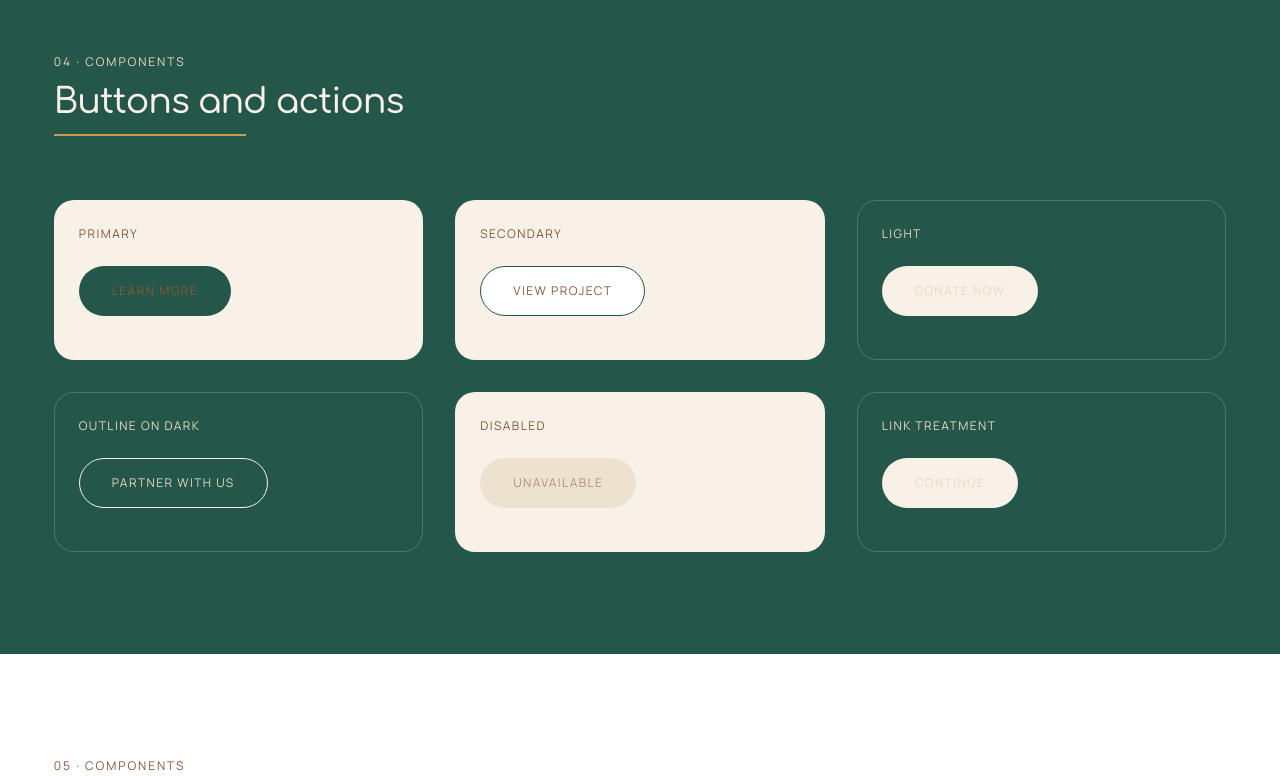
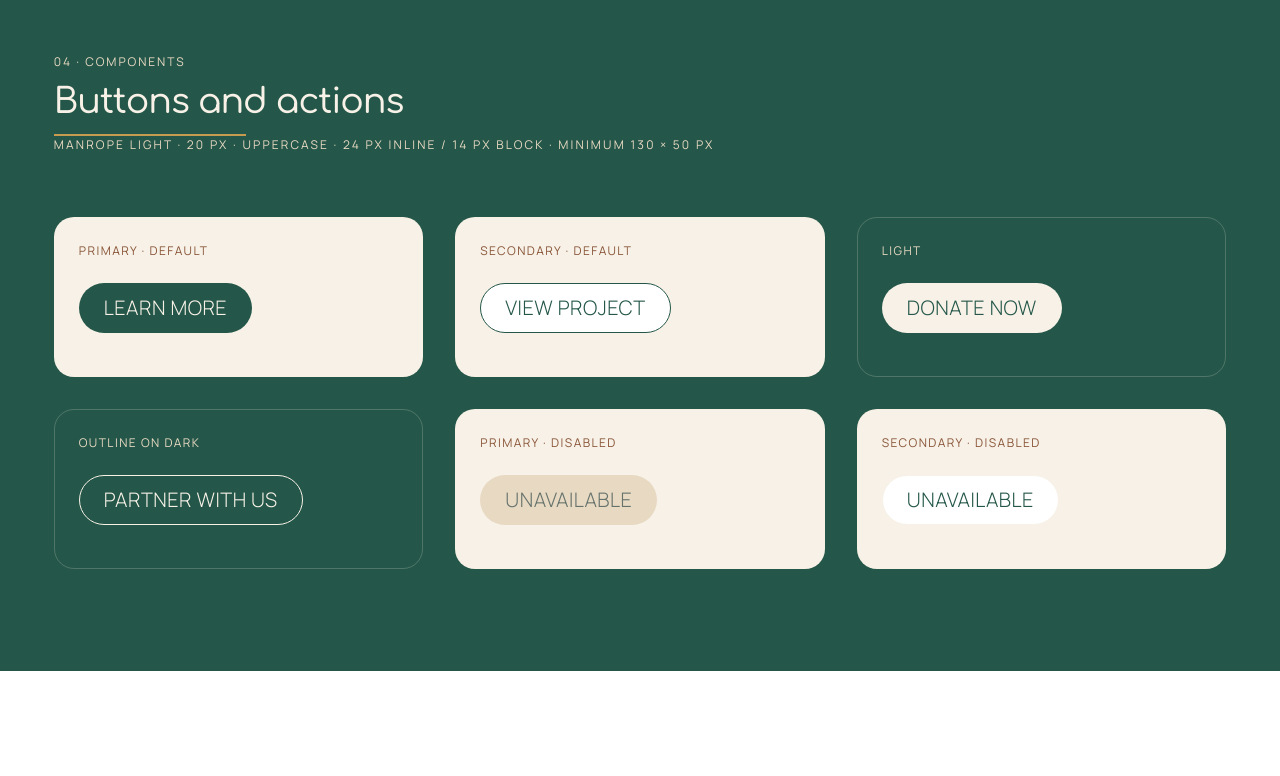
Before and after one commit to owols18/moca-colombia, a Next.js app: page /design-system in a window 1280 px wide. Shown: the part 3420-4196 px from the top of the page. Built offline with nearby package versions, Linux system fonts and the light colour scheme.

Commit message:
fix: align CTA system with approved specs

```diff
--- a/src/app/design-system/page.module.css
+++ b/src/app/design-system/page.module.css
@@ -316,7 +316,7 @@
   padding: var(--space-5);
 }
 
-.buttonMatrix span {
+.buttonMatrix > div > span {
   color: var(--color-sand);
   font-size: var(--text-caption);
   letter-spacing: 0.12em;
@@ -328,7 +328,7 @@
   border-color: rgb(247 241 231 / 0.65);
 }
 
-.buttonMatrix .lightPreview span {
+.buttonMatrix .lightPreview > span {
   color: var(--color-cacao);
 }
 
--- a/src/app/design-system/page.tsx
+++ b/src/app/design-system/page.tsx
@@ -128,13 +128,16 @@ export default function DesignSystemPage() {
         <SectionHeading eyebrow="04 · Components" inverted>
           Buttons and actions
         </SectionHeading>
+        <p className={styles.eyebrow}>
+          Manrope Light · 20 px · uppercase · 24 px inline / 14 px block · minimum 130 × 50 px
+        </p>
         <div className={styles.buttonMatrix}>
           <div className={styles.lightPreview}>
-            <span>Primary</span>
+            <span>Primary · default</span>
             <Button>Learn more</Button>
           </div>
           <div className={styles.lightPreview}>
-            <span>Secondary</span>
+            <span>Secondary · default</span>
             <Button variant="secondary">View project</Button>
           </div>
           <div>
@@ -146,14 +149,14 @@ export default function DesignSystemPage() {
             <Button variant="outlineLight">Partner with us</Button>
           </div>
           <div className={styles.lightPreview}>
-            <span>Disabled</span>
+            <span>Primary · disabled</span>
             <Button disabled>Unavailable</Button>
           </div>
-          <div>
-            <span>Link treatment</span>
-            <ButtonLink href="#forms" variant="light">
-              Continue
-            </ButtonLink>
+          <div className={styles.lightPreview}>
+            <span>Secondary · disabled</span>
+            <Button disabled variant="secondary">
+              Unavailable
+            </Button>
           </div>
         </div>
       </section>
--- a/src/app/globals.css
+++ b/src/app/globals.css
@@ -28,7 +28,7 @@
   --text-h3: clamp(1.35rem, 0.9vw + 1rem, 1.875rem);
   --text-body-large: clamp(1.0625rem, 0.28vw + 1rem, 1.25rem);
   --text-body: clamp(1rem, 0.14vw + 0.96rem, 1.125rem);
-  --text-button: clamp(0.875rem, 0.3vw + 0.8rem, 1.125rem);
+  --text-button: 1.25rem;
   --text-caption: 0.75rem;
 
   /* Spacing */
--- a/src/components/ui/Button.module.css
+++ b/src/components/ui/Button.module.css
@@ -6,46 +6,36 @@
   display: inline-flex;
   font-family: var(--font-body);
   font-size: var(--text-button);
-  font-weight: 400;
+  font-weight: 300;
   gap: var(--space-2);
   justify-content: center;
   letter-spacing: 0.025em;
   line-height: 1;
+  min-height: 50px;
+  min-width: 130px;
+  padding: 14px 24px;
   text-decoration: none;
   text-transform: uppercase;
   transition:
     background-color var(--duration-base) var(--ease-standard),
     border-color var(--duration-base) var(--ease-standard),
-    color var(--duration-base) var(--ease-standard),
-    transform var(--duration-fast) var(--ease-standard);
-}
-
-.button:hover:not(:disabled) {
-  transform: translateY(-2px);
-}
-
-.button:active:not(:disabled) {
-  transform: translateY(0);
+    color var(--duration-base) var(--ease-standard);
 }
 
 .button:disabled {
   cursor: not-allowed;
-  opacity: 0.62;
 }
 
 .small {
-  min-height: 40px;
-  padding: 0.7rem 1.25rem;
+  min-width: 130px;
 }
 
 .medium {
-  min-height: 50px;
-  padding: 0.9rem 2rem;
+  min-width: 130px;
 }
 
 .large {
-  min-height: 58px;
-  padding: 1rem 2.5rem;
+  min-width: 160px;
 }
 
 .primary {
@@ -55,14 +45,17 @@
 
 .primary:hover:not(:disabled) {
   background: var(--color-forest-hover);
+  color: var(--color-ivory);
 }
 
 .primary:active:not(:disabled) {
   background: var(--color-forest-pressed);
+  color: var(--color-ivory);
 }
 
 .primary:disabled {
   background: var(--color-sand);
+  border-color: transparent;
   color: var(--color-muted);
 }
 
@@ -74,10 +67,20 @@
 
 .secondary:hover:not(:disabled) {
   background: var(--color-ivory);
+  border-color: var(--color-forest);
+  color: var(--color-forest);
 }
 
 .secondary:active:not(:disabled) {
   background: var(--color-sand);
+  border-color: var(--color-forest);
+  color: var(--color-forest);
+}
+
+.secondary:disabled {
+  background: var(--color-white);
+  border-color: var(--color-ivory);
+  color: var(--color-forest);
 }
 
 .light {
```
Also changed, not shown: 2 other files (tests, documents, lock files or other folders).
